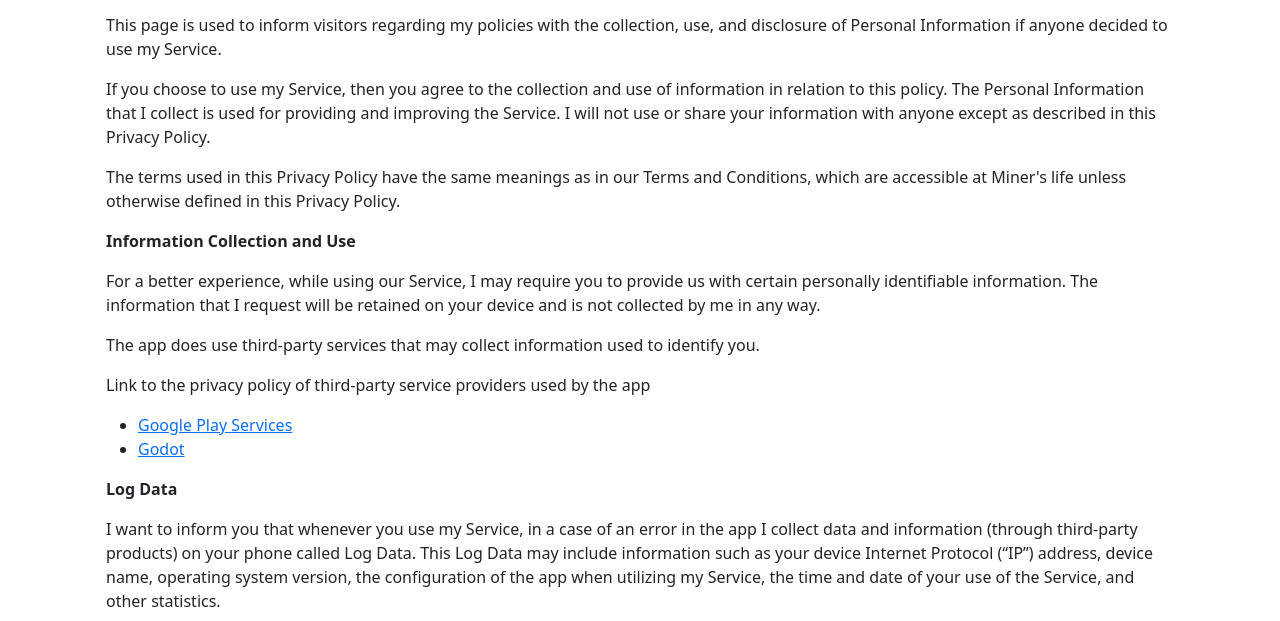
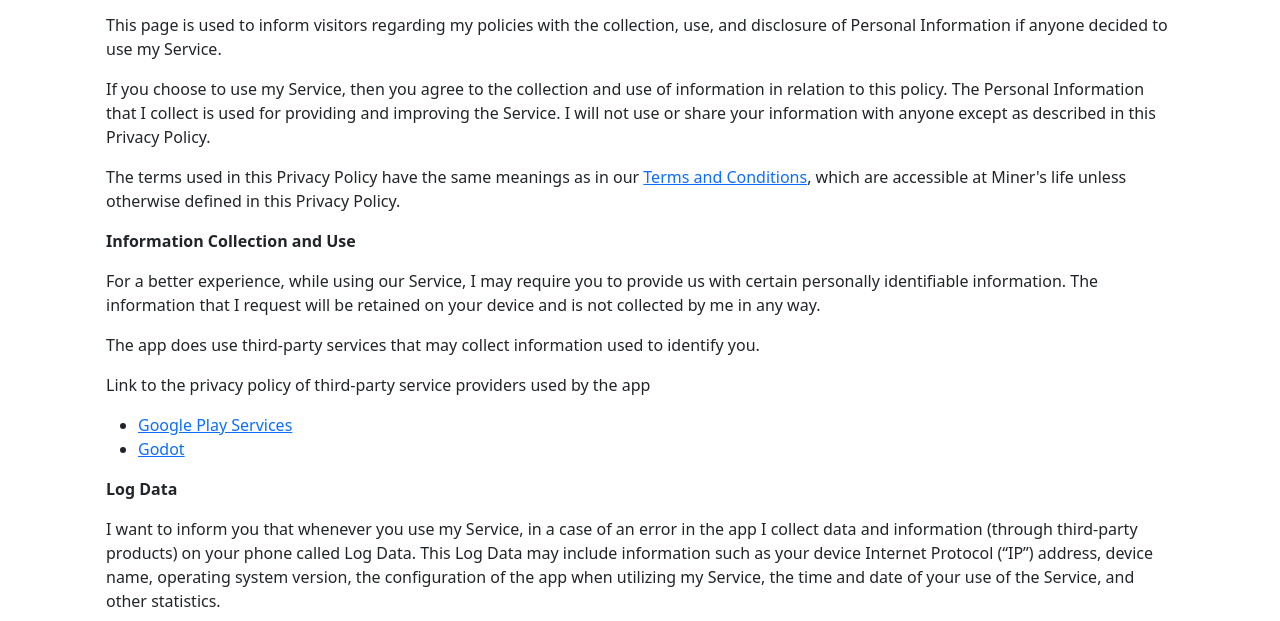
Before and after one commit to Vozydani/vozydani.github.io, a plain HTML site: page miners-life/privacy-policy.html in a window 1280 px wide. Shown: the part 179-800 px from the top of the page. Drawn offline with Linux system fonts and the light colour scheme.

Commit message:
Update privacy-policy.html

```diff
--- a/miners-life/privacy-policy.html
+++ b/miners-life/privacy-policy.html
@@ -31,7 +31,7 @@
                   anyone except as described in this Privacy Policy.
                 </p> <p>
                   The terms used in this Privacy Policy have the same meanings
-                  as in our Terms and Conditions, which are accessible at
+                  as in our  <a href="terms-and-conditions">Terms and Conditions</a>, which are accessible at
                   Miner's life unless otherwise defined in this Privacy Policy.
                 </p> <p><strong>Information Collection and Use</strong></p> <p>
                   For a better experience, while using our Service, I
```
